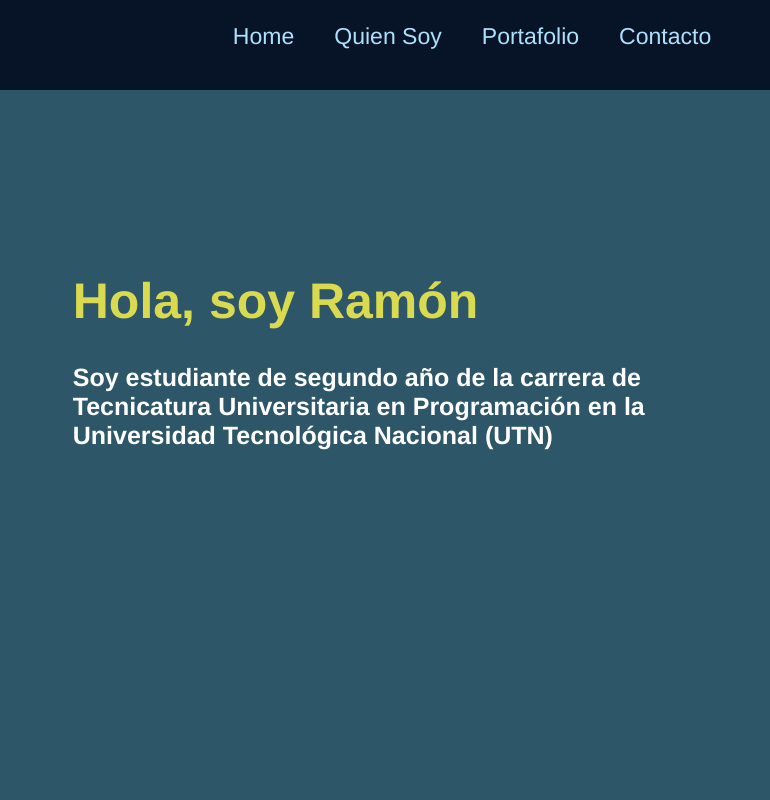
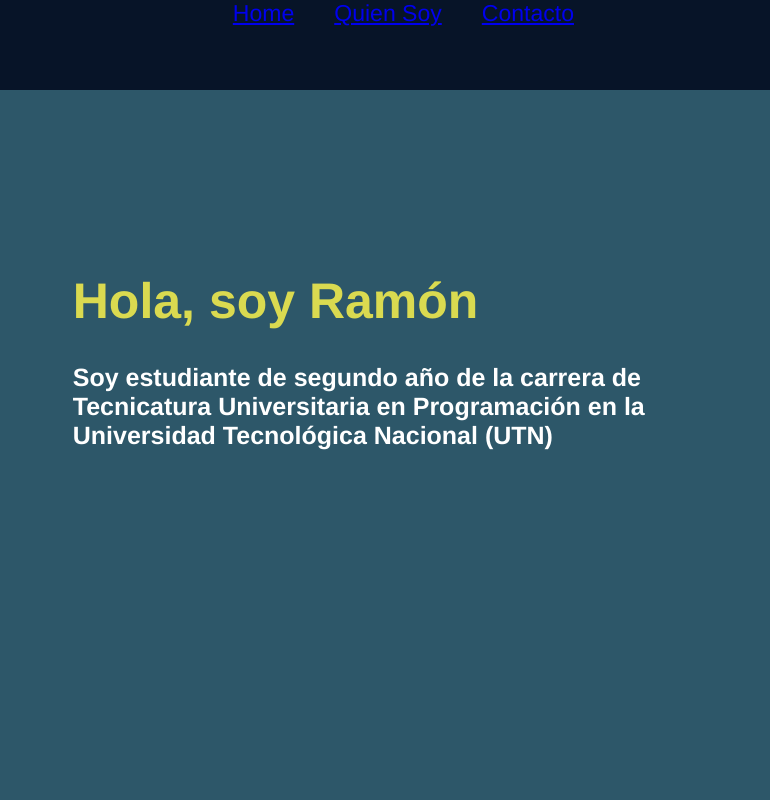
Before and after one commit to RamonB01/RamonB01.github.io, a plain HTML site: page index.html in a window 1280 px wide. Shown: the top 800 px of the page, 510-1280 px from the left. Drawn offline with Linux system fonts and the light colour scheme.

Commit message:
Se agregó el nav y se hizo funcional

```diff
--- a/index.html
+++ b/index.html
@@ -12,16 +12,21 @@
         <h1 id="al"></h1>
         <img src="imagenweb/shuker.jpg" alt="shuker">
         <h1 id="ramon"></h1>
-        <ul>
-            <li><p>Home</p></li>
-            <li><p>Quien Soy</p></li>
-            <li><p>Portafolio</p></li>
-            <li><p>Contacto</p></li>
-        </ul>
+        <nav>
+            <ul>
+                <li><a href="#homee">Home</a></li>
+                <li><a href="#quienSoy">Quien Soy</a></li>
+                <li><a href="#contactoo">Contacto</a></li>
+                <!-- <li><a href="#quienSoy">Quien Soy</a></li> -->
+                <!-- <li><p>Home</p></li> -->
+                <!-- <li><p>Portafolio</p></li>
+                <li><p>Contacto</p></li> -->
+            </ul>
+        </nav>
 
     </header>
 
-    <div class="contenedor">
+    <div id="homee" class="contenedor">
         <div class="contImg">
             <img src="imagenweb/yo.png" alt="Ramon Barrera">
         </div>
@@ -30,14 +35,14 @@
             <p>Soy estudiante de segundo año de la carrera de Tecnicatura Universitaria en Programación en la Universidad Tecnológica Nacional (UTN)</p>
         </div>
     </div>
-    <div class="quien">
+    <div id="quienSoy" class="quien">
         <h1 style="font-size: 40px;">¿Quíen Soy?</h1>
         <p>Mi nombre es <span style="color: yellow ; font-weight : bold;">Barrera Ramón Adolfo Gustavo</span>, soy de <span style="color: yellow ; font-weight : bold;">Argentina</span> de la provincia de <span style="color: yellow ; font-weight : bold;">La Rioja</span>.
         <br>Nací el <span style="color: yellow ; font-weight : bold;">31 de Agosto de 2001</span>, lo que me sitúa actualmente en <span style="color: yellow ; font-weight : bold;">mis 22 años</span> de edad.
         <br>Mi formación académica incluye estudios en la Secundaria "Normal Superior Dr. Pedro Ignacio de Castro Barros". En el presente, me encuentro matriculado en la <span style="color: yellow ; font-weight : bold;">Universidad Tecnológica Nacional</span>, donde curso la carrera de <span style="color: yellow ; font-weight : bold;">Tecnicatura Universitaria en Programación</span> y actualmente estoy cursando el segundo año.
         <br>En cuanto a mi experiencia laboral, he incursionado en trabajos relacionados con la programación de manera limitada, siendo <span style="color: yellow ; font-weight : bold;">la venta de un programa a un cliente</span> mi principal logro hasta la fecha.
         <br>Además, cuento con una trayectoria de <span style="color: yellow ; font-weight : bold;">cinco años en el sector de la seguridad privada</span>. Mis habilidades también incluyen conocimientos en edición de <span style="color: yellow ; font-weight : bold;">videos y fotos</span>, así como una sólida experiencia en la <span style="color: yellow ; font-weight : bold;">gestión de redes sociales</span>, donde he logrado reunir una audiencia de más de <span style="color: yellow ; font-weight : bold;">100.000 seguidores</span> en total en todas mis plataformas digitales.</div></p>
-    <div class="contacto">
+    <div id="contactoo" class="contacto">
         <h1><span style="color: yellow ; font-weight : bold; ; font-size : 45px ; font-family: Helvetica, sans-serif;">¿Quieres contactarme?</span></h1>
         <p>Puedes hacerlo con los siguientes enlaces</p>
         <ol class="redes">
--- a/style.css
+++ b/style.css
@@ -29,7 +29,7 @@
 
 }
 
-header p:hover {
+header a:hover {
     animation-delay: 3ms;
     color: #266ca9;
 }
```
